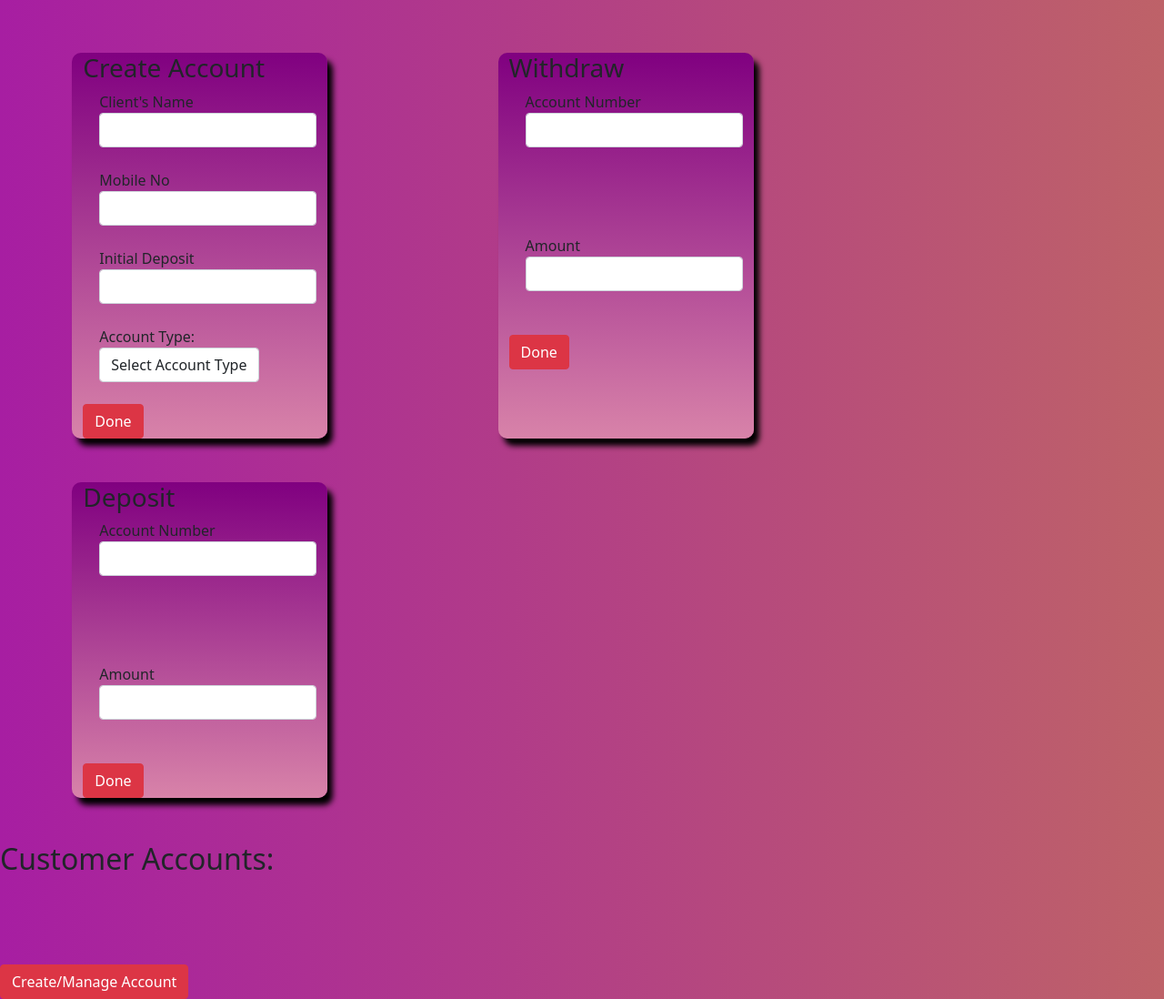
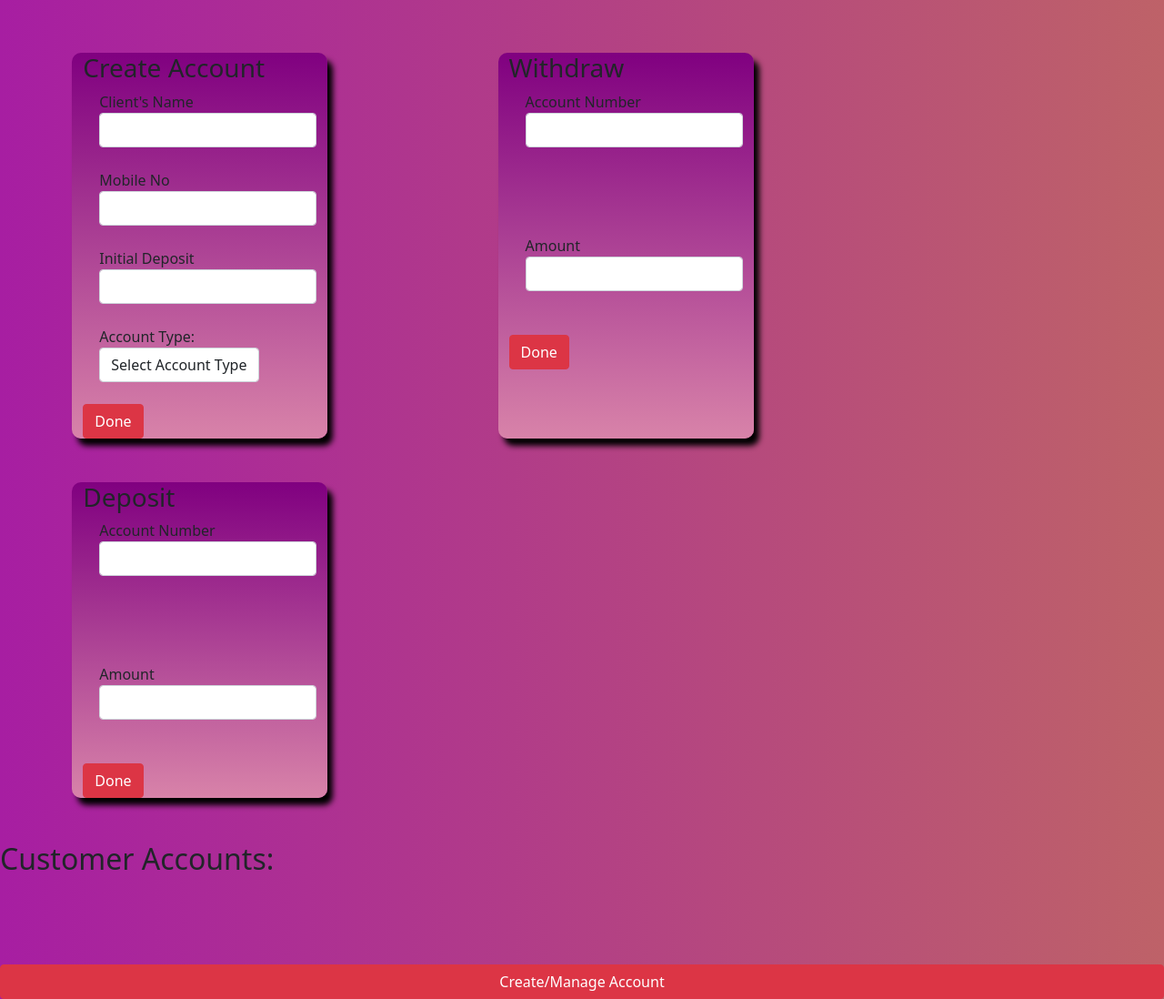
Before and after one commit to MBANNAMDI/BANK-ACCOUNT, a plain HTML site: page index.html in a window 1280 px wide. Shown: the part 805-1903 px from the top of the page at 91% size. Drawn offline with Linux system fonts and the light colour scheme.

Commit message:
add further styling to  button

```diff
--- a/css/style.css
+++ b/css/style.css
@@ -132,8 +132,8 @@ border-radius:10px;
 
 }
 
-/* #again{
-  width: 100%; */
+#again{
+  width: 100%;
 }
 
 
```
